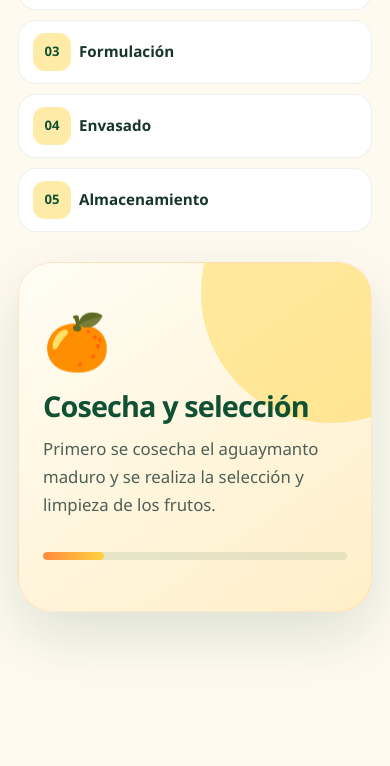
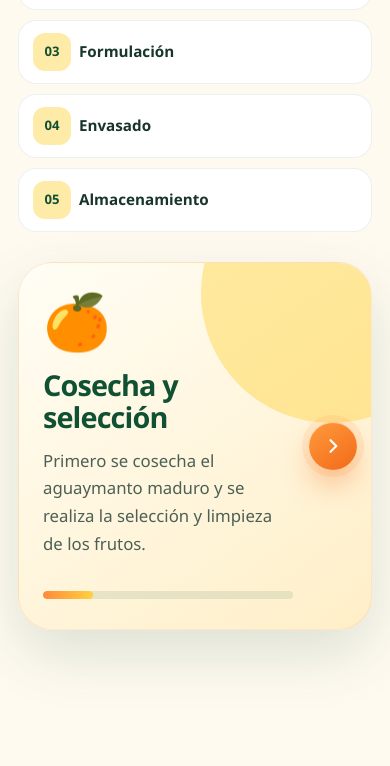
Before and after one commit to mesteban-ui-ui/nectar-aguaymanto, a plain HTML site: page index.html in a window 390 px wide. Shown: the part 5276-6042 px from the top of the page. Drawn offline with Linux system fonts and the light colour scheme.

Commit message:
Enhance step panel and next button styles

```diff
--- a/index.html
+++ b/index.html
@@ -693,7 +693,7 @@
       position: relative;
       overflow: hidden;
       min-height: 420px;
-      padding: 42px;
+      padding: 42px 110px 42px 42px;
       border-radius: 34px;
       background: linear-gradient(145deg, #fffdf5, #ffefc8);
       border: 1px solid rgba(255, 138, 61, 0.18);
@@ -754,6 +754,51 @@
       border-radius: 999px;
       background: linear-gradient(90deg, var(--naranja), var(--amarillo));
       transition: width 0.45s ease;
+    }
+
+    .step-next {
+      position: absolute;
+      right: 26px;
+      top: 50%;
+      z-index: 3;
+      width: 58px;
+      height: 58px;
+      transform: translateY(-50%);
+      display: grid;
+      place-items: center;
+      border: 0;
+      border-radius: 50%;
+      color: #fff;
+      background: linear-gradient(145deg, #ff9a3c, #f26a19);
+      box-shadow: 0 0 0 7px rgba(255, 138, 61, 0.12), 0 16px 28px rgba(242, 106, 25, 0.34), inset 0 1px 0 rgba(255, 255, 255, 0.55);
+      cursor: pointer;
+      transition: transform 0.25s ease, box-shadow 0.25s ease, opacity 0.25s ease;
+    }
+
+    .step-next svg {
+      width: 24px;
+      height: 24px;
+      fill: none;
+      stroke: currentColor;
+      stroke-width: 2.6;
+      stroke-linecap: round;
+      stroke-linejoin: round;
+      transition: transform 0.25s ease;
+    }
+
+    .step-next:hover:not(:disabled) {
+      transform: translateY(-50%) scale(1.08);
+      box-shadow: 0 0 0 10px rgba(255, 138, 61, 0.16), 0 20px 34px rgba(242, 106, 25, 0.4), inset 0 1px 0 rgba(255, 255, 255, 0.55);
+    }
+
+    .step-next:hover:not(:disabled) svg { transform: translateX(3px); }
+
+    .step-next:active:not(:disabled) { transform: translateY(-50%) scale(0.96); }
+
+    .step-next:disabled {
+      opacity: 0.35;
+      cursor: not-allowed;
+      box-shadow: 0 0 0 7px rgba(15, 81, 50, 0.06), 0 8px 16px rgba(15, 81, 50, 0.12);
     }
 
     .producer-grid {
@@ -1060,8 +1105,10 @@
       .step-btn { flex-direction: row; text-align: left; padding: 12px 14px; }
       .step-btn:hover { transform: translateX(4px); }
       .step-btn strong { font-size: 0.95rem; }
-      .step-panel { min-height: 350px; padding: 30px 24px; }
+      .step-panel { min-height: 350px; padding: 30px 78px 30px 24px; }
       .step-panel-icon { font-size: 3.4rem; }
+      .step-next { right: 14px; width: 48px; height: 48px; }
+      .step-next svg { width: 20px; height: 20px; }
       .brand-showcase { min-height: 330px; }
       .brand-showcase::before { width: 280px; height: 280px; }
       .brand-showcase img { width: 210px; height: 210px; }
@@ -1320,6 +1367,9 @@
           <h3 id="step-title">Cosecha y selección</h3>
           <p id="step-text">Primero se cosecha el aguaymanto maduro y se realiza la selección y limpieza de los frutos.</p>
           <div class="step-progress" aria-hidden="true"><i id="step-bar"></i></div>
+          <button class="step-next" id="step-next" type="button" aria-label="Siguiente paso" title="Siguiente paso">
+            <svg viewBox="0 0 24 24" aria-hidden="true"><path d="M9 5l7 7-7 7"></path></svg>
+          </button>
         </div>
       </div>
     </section>
@@ -1414,24 +1464,41 @@
     const stepTitle = document.getElementById('step-title');
     const stepText = document.getElementById('step-text');
     const stepBar = document.getElementById('step-bar');
+    const stepNext = document.getElementById('step-next');
+    let activeStep = 0;
+
+    function activateStep(index) {
+      const button = stepButtons[index];
+      stepButtons.forEach((btn, i) => {
+        const active = i === index;
+        btn.classList.toggle('active', active);
+        btn.setAttribute('aria-selected', String(active));
+      });
+      stepIcon.textContent = button.dataset.icon;
+      stepTitle.textContent = button.dataset.title;
+      stepText.textContent = button.dataset.text;
+      stepBar.style.width = ((index + 1) / stepButtons.length * 100) + '%';
+      stepIcon.style.animation = 'none';
+      void stepIcon.offsetWidth;
+      stepIcon.style.animation = 'pop 0.45s ease';
+      stepNext.disabled = index === stepButtons.length - 1;
+    }
 
     stepButtons.forEach((button, index) => {
       button.addEventListener('click', () => {
-        stepButtons.forEach(btn => {
-          btn.classList.remove('active');
-          btn.setAttribute('aria-selected', 'false');
-        });
-        button.classList.add('active');
-        button.setAttribute('aria-selected', 'true');
-        stepIcon.textContent = button.dataset.icon;
-        stepTitle.textContent = button.dataset.title;
-        stepText.textContent = button.dataset.text;
-        stepBar.style.width = ((index + 1) / stepButtons.length * 100) + '%';
-        stepIcon.style.animation = 'none';
-        void stepIcon.offsetWidth;
-        stepIcon.style.animation = 'pop 0.45s ease';
+        activeStep = index;
+        activateStep(index);
       });
     });
+
+    stepNext.addEventListener('click', () => {
+      if (activeStep < stepButtons.length - 1) {
+        activeStep += 1;
+        activateStep(activeStep);
+      }
+    });
+
+    activateStep(0);
 
     const lightbox = document.getElementById('lightbox');
     const lightboxImg = document.getElementById('lightbox-img');
```
